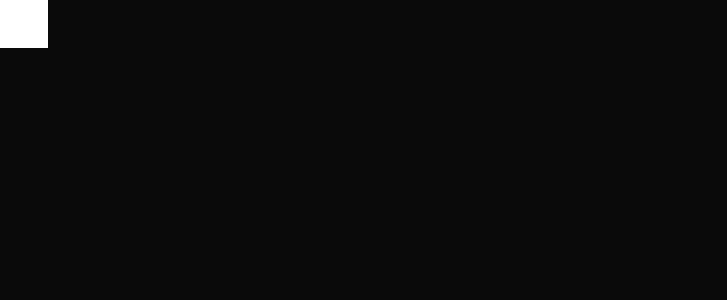
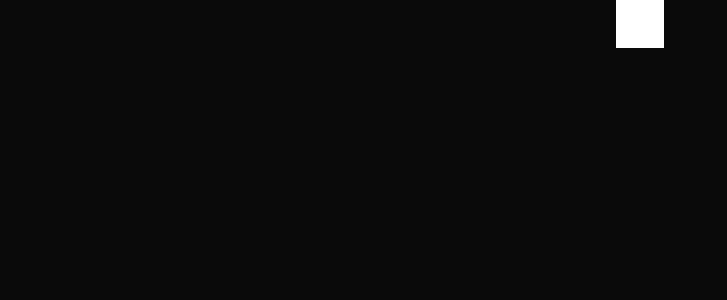
Before and after one commit to Carlthegreatt/Loomi, a Next.js app: page /login in a window 1280 px wide. Shown: the top 300 px of the page, without its empty margins (0-727 px from the left). Built offline with nearby package versions, Linux system fonts and the light colour scheme.

Commit message:
Auto-commit page.tsx: 2025-08-24 00:49:43

```diff
--- a/src/app/login/page.tsx
+++ b/src/app/login/page.tsx
@@ -1,6 +1,6 @@
 export default function Login() {
   return (
-    <div className="flex place-items-center">
+    <div className="flex-initial place-items-center">
       <div className="bg-white h-12 w-12"></div>
     </div>
   );
```
